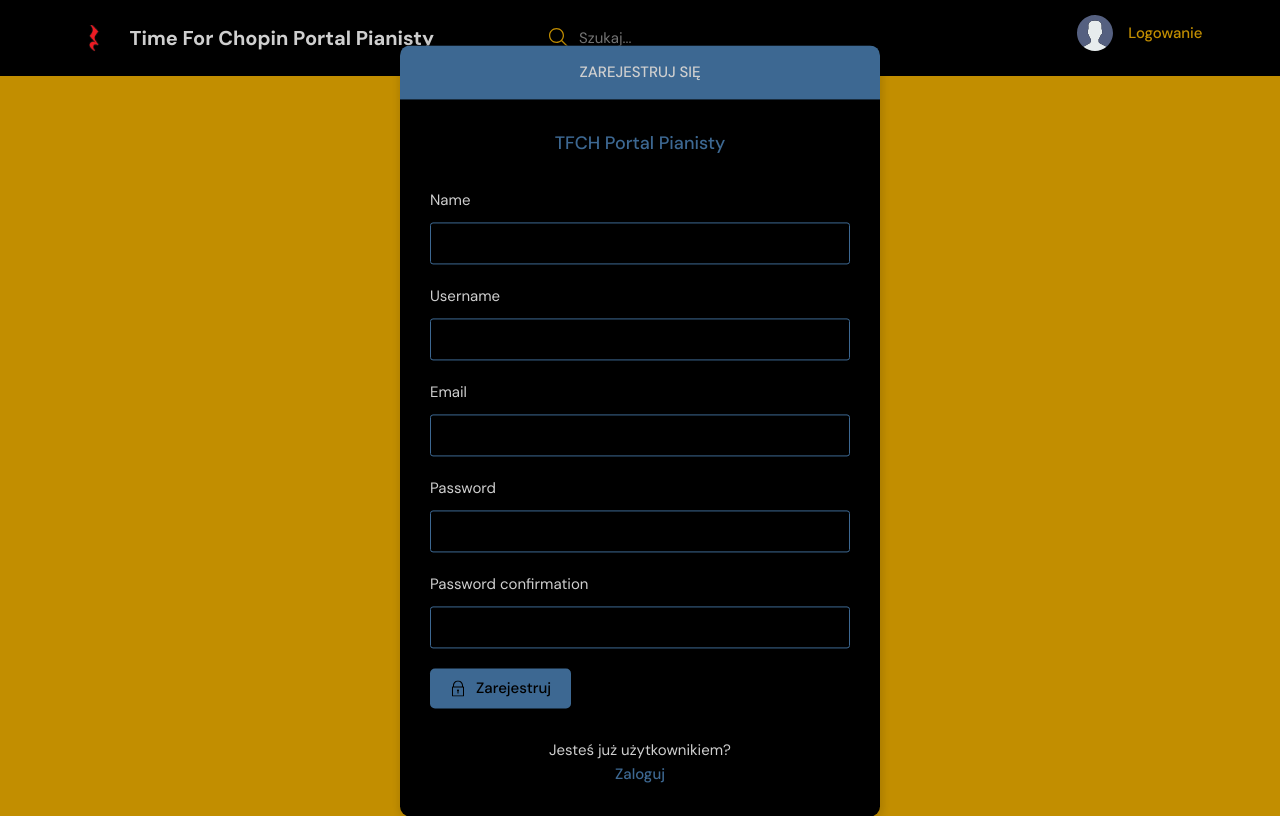
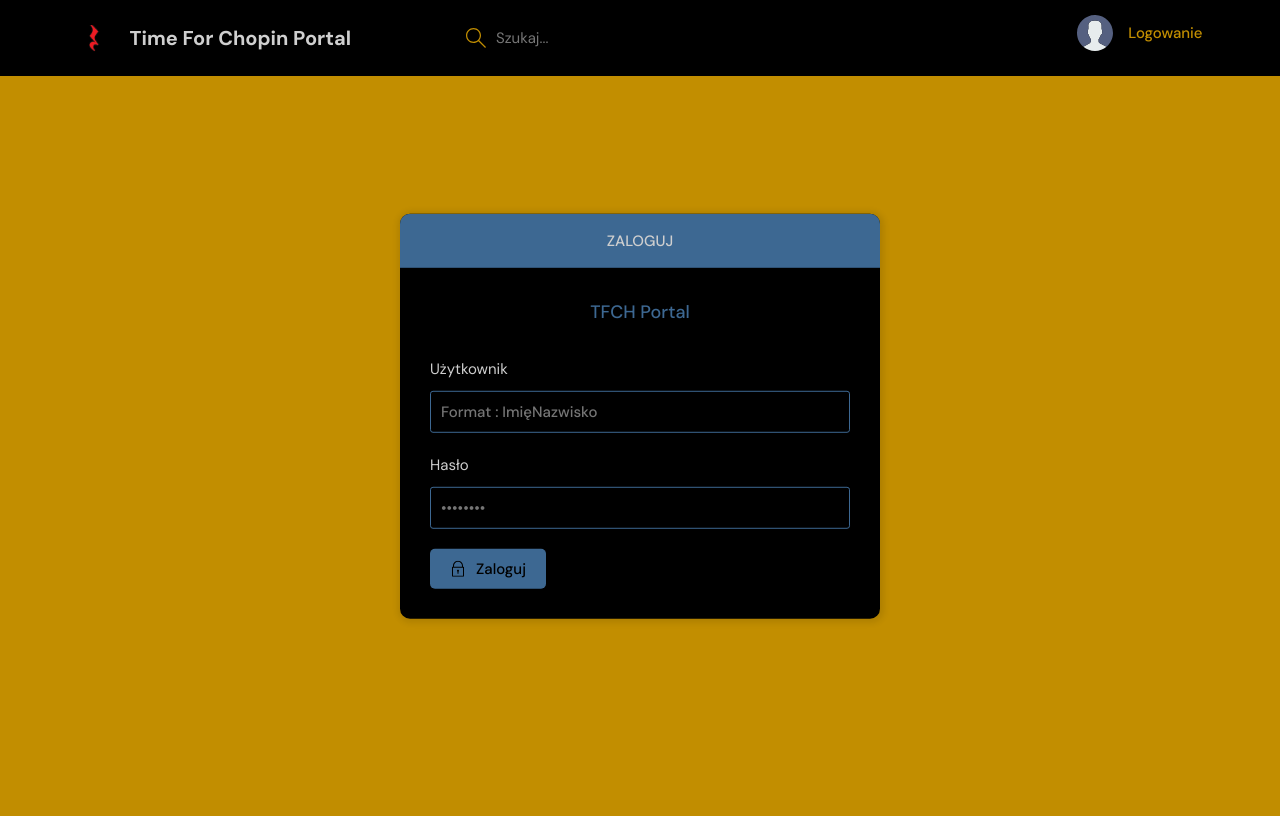
Before and after one commit to dossmanos/TFCH_portal, a Django app: page /register/ in a window 1280 px wide. After the commit the page ends 621 px from the top, so only its background shows below. Run offline with Django 4.2, Linux system fonts and the light colour scheme.

Commit message:
ver 1204

```diff
--- a/tfch_project/base/admin.py
+++ b/tfch_project/base/admin.py
@@ -1,9 +1,10 @@
 from django.contrib import admin
 
 # Register your models here.
-from .models import ChatRoom, ChatTopic, SystemMessage, User
+from .models import ChatRoom, ChatTopic, SystemMessage, Pianist, Composition
 
-admin.site.register(User)
+admin.site.register(Pianist)
 admin.site.register(ChatRoom)
 admin.site.register(ChatTopic)
 admin.site.register(SystemMessage)
+admin.site.register(Composition)
--- a/tfch_project/base/forms.py
+++ b/tfch_project/base/forms.py
@@ -1,11 +1,11 @@
 from django.forms import ModelForm
-from .models import ChatRoom, User
+from .models import ChatRoom, User, Pianist
 from django.contrib.auth.forms import UserCreationForm
 
 class MyUserCreationForm(UserCreationForm):
     class Meta:
         model = User
-        fields = ['name','username','email','password1','password2']
+        fields = ['username','password1','password2']
 
 class ChatRoomForm(ModelForm):
     class Meta:
@@ -15,5 +15,5 @@ class ChatRoomForm(ModelForm):
 
 class UserForm(ModelForm):
     class Meta:
-        model = User
-        fields = ['avatar','name','username','email','bio']
+        model = Pianist
+        fields = ['program']
--- a/tfch_project/base/models.py
+++ b/tfch_project/base/models.py
@@ -1,15 +1,34 @@
 from django.db import models
-from django.contrib.auth.models import AbstractUser
+from django.contrib.auth.models import User
 # Create your models here.
 
-class User(AbstractUser):
-    name = models.CharField(max_length=200, null=True)
-    email = models.EmailField(unique=True, null=True)
-    bio = models.TextField(null=True)
+class Composition(models.Model):
+    polish_name:str = 'any'
+    english_name:str = 'any'
+    name:list = [
+        {'polski': polish_name},
+        {'english': english_name},
+    ]
 
+    def __init__(self, pol_composition_name, eng_composition_name):
+        self.name =[
+            {'polski':pol_composition_name},
+            {'english':eng_composition_name},
+        ]
+    def __str__(self):
+         return self.name()
+
+class ChopinPieces(models.Model):
+    pieces: list[Composition] = []
+
+class Pianist(models.Model):
+    pianist = models.OneToOneField(User,on_delete=models.CASCADE)
+    program = models.TextField(max_length=1500)
+
+    next_concert = models.DateField(name='next_concert')
+    def __str__(self):
+        return self.pianist.get_full_name()
     avatar = models.ImageField(null=True, default='avatar.svg')
-    USERNAME_FIELD = 'email'
-    REQUIRED_FIELDS = []
 
 class ChatTopic(models.Model):
     topic_name = models.CharField(max_length=200)
--- a/tfch_project/base/templates/base/login_form.html
+++ b/tfch_project/base/templates/base/login_form.html
@@ -3,7 +3,6 @@
 
 {% block content %}
     <main class="auth layout">
-      {% if page == 'login' %}
       <div class="container">
         <div class="layout__box">
           <div class="layout__boxHeader">
@@ -12,13 +11,13 @@
             </div>
           </div>
           <div class="layout__body">
-            <h2 class="auth__tagline">TFCH Portal Pianisty</h2>
+            <h2 class="auth__tagline">TFCH Portal</h2>
 
             <form class="form" action="" method="post">
               {% csrf_token %}
               <div class="form__group form__group">
-                <label for="room_name">E mail</label>
-                <input id="e_mail" name="email" type="text" placeholder="na przykład   jankowalski@gmail.com" />
+                <label for="room_name">Użytkownik</label>
+                <input id="username" name="username" type="text" placeholder="Format : ImięNazwisko" />
               </div>
               <div class="form__group">
                 <label for="password">Hasło</label>
@@ -49,61 +48,8 @@
                 Zaloguj
               </button>
             </form>
-
-            <div class="auth__action">
-              <p>Nie jesteś użytkownikiem?</p>
-              <a href="{% url 'register' %}" class="btn btn--link">Zarejestruj się</a>
-            </div>
           </div>
         </div>
       </div>
-      {% else %}
-      <div class="container">
-        <div class="layout__box">
-          <div class="layout__boxHeader">
-            <div class="layout__boxTitle">
-              <h3>Zarejestruj się</h3>
-            </div>
-          </div>
-          <div class="layout__body">
-            <h2 class="auth__tagline">TFCH Portal Pianisty</h2>
-
-            <form class="form" action="" method="post">
-              {% csrf_token %}
-              {% for field in form %}
-                <div class="form__group form__group">
-                  <label for="room_name">{{field.label}}</label>
-                  {{field}}
-                </div>
-              {% endfor %}
-
-              <button class="btn btn--main" type="submit">
-                <svg
-                  version="1.1"
-                  xmlns="http://www.w3.org/2000/svg"
-                  width="32"
-                  height="32"
-                  viewbox="0 0 32 32"
-                >
-                  <title>lock</title>
-                  <path
-                    d="M27 12h-1v-2c0-5.514-4.486-10-10-10s-10 4.486-10 10v2h-1c-0.553 0-1 0.447-1 1v18c0 0.553 0.447 1 1 1h22c0.553 0 1-0.447 1-1v-18c0-0.553-0.447-1-1-1zM8 10c0-4.411 3.589-8 8-8s8 3.589 8 8v2h-16v-2zM26 30h-20v-16h20v16z"
-                  ></path>
-                  <path
-                    d="M15 21.694v4.306h2v-4.306c0.587-0.348 1-0.961 1-1.694 0-1.105-0.895-2-2-2s-2 0.895-2 2c0 0.732 0.413 1.345 1 1.694z"
-                  ></path>
-                </svg>
-                Zarejestruj
-              </button>
-            </form>
-
-            <div class="auth__action">
-              <p>Jesteś już użytkownikiem?</p>
-              <a href="{% url 'login' %}" class="btn btn--link">Zaloguj</a>
-            </div>
-          </div>
-        </div>
-      </div>
-      {% endif %}
     </main>
 {% endblock content %}
--- a/tfch_project/base/templates/base/update_user.html
+++ b/tfch_project/base/templates/base/update_user.html
@@ -16,7 +16,7 @@
                                 </path>
                             </svg>
                         </a>
-                        <h3>Edytuj profil</h3>
+                        <h3>Zmień coś jeśli chcesz</h3>
                     </div>
                 </div>
                 <div class="layout__body">
--- a/tfch_project/base/views.py
+++ b/tfch_project/base/views.py
@@ -4,7 +4,7 @@ from django.contrib.auth.decorators import login_required
 from django.contrib.auth import authenticate, login, logout
 from django.db.models import Q
 from django.contrib import messages
-from .models import ChatRoom, ChatTopic, SystemMessage, User
+from .models import ChatRoom, ChatTopic, SystemMessage, User, Pianist
 from .forms import ChatRoomForm, UserForm, MyUserCreationForm
 # Create your views here.
 
@@ -14,21 +14,21 @@ def login_page(request):
         return redirect('home page')
 
     if request.method == "POST":
-        email=request.POST.get('email')
+        username=request.POST.get('username')
         password=request.POST.get('password')
 
         try:
-            user = User.objects.get(email=email)
+            user = User.objects.get(username=username)
         except:
             messages.error(request, 'Specified user does not exist')
 
-        user = authenticate(request, email=email, password=password)
+        user = authenticate(request, username=username, password=password)
 
         if user is not None:
             login(request, user)
             return redirect('home page')
         else:
-            messages.error(request, 'User name or password is INVALID')
+            messages.error(request, 'Nieprawidłowa nazwa użytkownika lub hasło')
 
     context = {'page':page}
     return render(request,'base/login_form.html', context)
@@ -158,6 +158,7 @@ def delete_a_post(request, primary_key):
 @login_required(login_url='login')
 def update_user(request):
     user = request.user
+    pianist =request.user
     form = UserForm(instance=user)
     if request.method == 'POST':
         form = UserForm(request.POST, request.FILES ,instance=user)
--- a/tfch_project/templates/navigation_bar.html
+++ b/tfch_project/templates/navigation_bar.html
@@ -4,7 +4,7 @@
    <div class="container">
      <a href="{% url 'home page' %}" class="header__logo">
        <img src="{% static 'images/tfch_logo.png' %}"/>
-       <h1>Time For Chopin Portal Pianisty</h1>
+       <h1>Time For Chopin Portal</h1>
      </a>
      <form class="header__search" method="get" action="{% url 'home page' %}">
        <label>
@@ -24,9 +24,9 @@
        <div class="header__user">
          <a href="{% url 'user profile' user.id %}">
            <div class="avatar avatar--medium active">
-             <img src="{{request.user.avatar.url}}" />
+             <img src="{{request.user.pianist.avatar.url}}" />
            </div>
-           <p>{{request.user.username}} <span>@{{request.user.username}}</span></p>
+           <p>{{request.user.get_full_name}}</p>
          </a>
          <button class="dropdown-button">
            <svg version="1.1" xmlns="http://www.w3.org/2000/svg" width="32" height="32" viewbox="0 0 32 32">
@@ -51,7 +51,7 @@
                d="M27.465 32c-1.211 0-2.35-0.471-3.207-1.328l-9.392-9.391c-2.369 0.898-4.898 0.951-7.355 0.15-3.274-1.074-5.869-3.67-6.943-6.942-0.879-2.682-0.734-5.45 0.419-8.004 0.135-0.299 0.408-0.512 0.731-0.572 0.32-0.051 0.654 0.045 0.887 0.277l5.394 5.395 3.586-3.586-5.394-5.395c-0.232-0.232-0.336-0.564-0.276-0.887s0.272-0.596 0.572-0.732c2.552-1.152 5.318-1.295 8.001-0.418 3.274 1.074 5.869 3.67 6.943 6.942 0.806 2.457 0.752 4.987-0.15 7.358l9.392 9.391c0.844 0.842 1.328 2.012 1.328 3.207-0 2.5-2.034 4.535-4.535 4.535zM15.101 19.102c0.26 0 0.516 0.102 0.707 0.293l9.864 9.863c0.479 0.479 1.116 0.742 1.793 0.742 1.398 0 2.535-1.137 2.535-2.535 0-0.668-0.27-1.322-0.742-1.793l-9.864-9.863c-0.294-0.295-0.376-0.74-0.204-1.119 0.943-2.090 1.061-4.357 0.341-6.555-0.863-2.631-3.034-4.801-5.665-5.666-1.713-0.561-3.468-0.609-5.145-0.164l4.986 4.988c0.391 0.391 0.391 1.023 0 1.414l-5 5c-0.188 0.188-0.441 0.293-0.707 0.293s-0.52-0.105-0.707-0.293l-4.987-4.988c-0.45 1.682-0.397 3.436 0.164 5.146 0.863 2.631 3.034 4.801 5.665 5.666 2.2 0.721 4.466 0.604 6.555-0.342 0.132-0.059 0.271-0.088 0.411-0.088z"
              ></path>
            </svg>
-           Ustawienia</a
+           Modyfikacje</a
          >
          <a href="{% url 'logout' %}" class="dropdown-link"
            ><svg version="1.1" xmlns="http://www.w3.org/2000/svg" width="32" height="32" viewbox="0 0 32 32">
```
Also changed, not shown: tfch_project/base/templates/base/user_profile.html (+6 -11 lines), tfch_project/first_project/settings.py (+3 -5 lines), tfch_project/base/migrations/0001_initial.py, tfch_project/base/migrations/0002_pianist.py (added), tfch_project/base/migrations/0002_user_bio_user_name_alter_user_email.py (deleted), tfch_project/base/migrations/0003_composition.py (added), tfch_project/base/migrations/0003_user_avatar.py (deleted), tfch_project/base/migrations/0004_alter_chatroom_creating_alter_chatroom_updating_and_more.py (deleted), tfch_project/static/images/pl_At3twee.png (added), tfch_project/static/images/pl_qEhY4xU.png (added).
